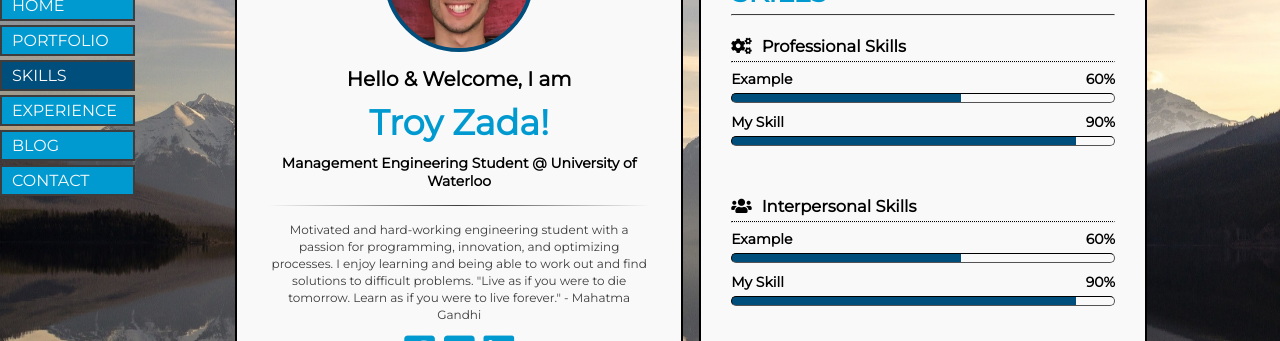
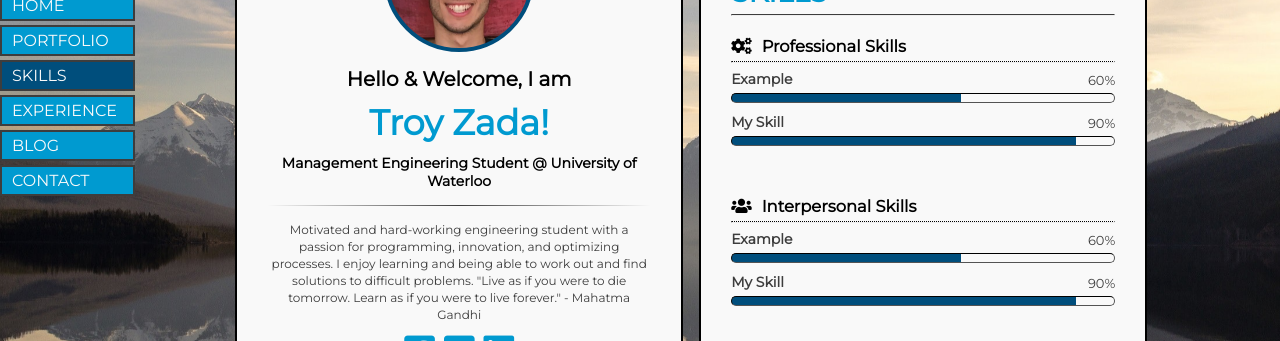
Before and after one commit to tzada8/troy-zada, a React (Create React App) app: page /skills in a window 1280 px wide. Shown: the part 167-508 px from the top of the page. Built offline with nearby package versions, Linux system fonts and the light colour scheme; a web font is replaced by a local one.

Commit message:
added colours to headers

```diff
--- a/src/components/cards/skills/Skills.css
+++ b/src/components/cards/skills/Skills.css
@@ -3,6 +3,7 @@
 }
 
 .skills-header {
+   color: var(--BLACK);
    text-align: left;
 }
 
--- a/src/components/cards/skills/progress_bar/ProgressBar.css
+++ b/src/components/cards/skills/progress_bar/ProgressBar.css
@@ -4,11 +4,16 @@
 }
 
 .progress-header {
+   color: var(--GREY);
    float: left;
 }
 
 .percentage {
+   color: var(--GREY);
    float: right;
+   font-weight: normal;
+   padding-top: 2px;
+   font-size: 13px;
 }
 
 .horizontal-bar__skills {
```
